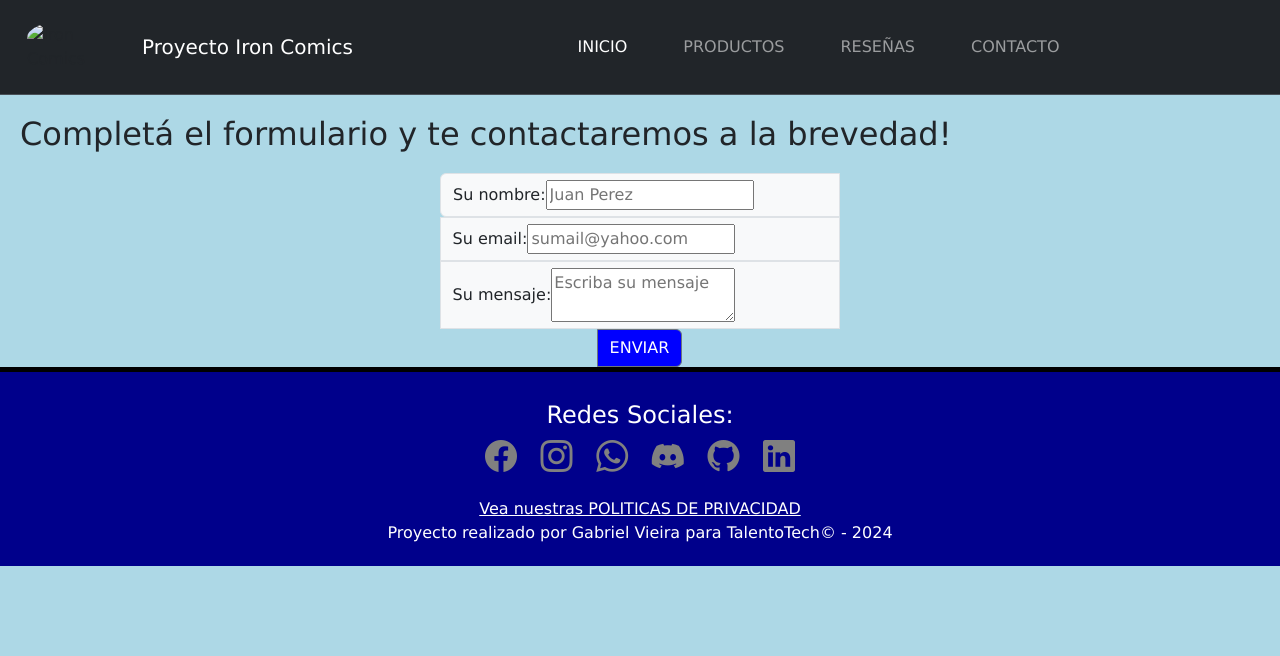
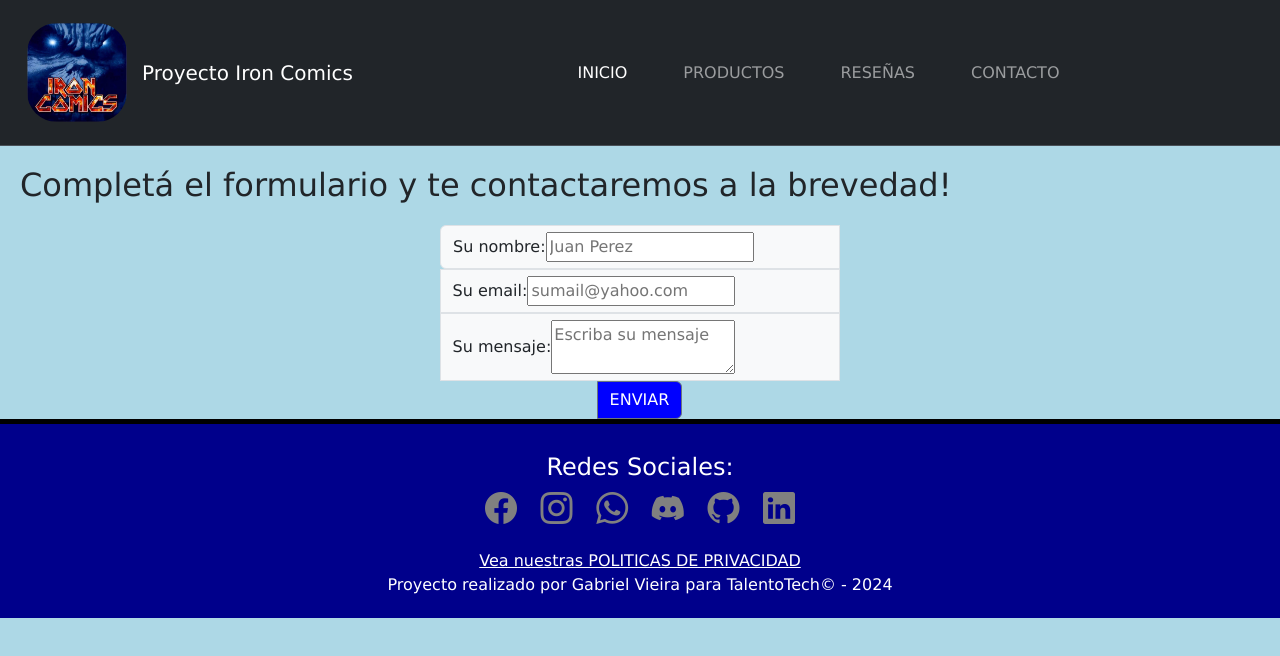
Before and after one commit to GoV1982/IronComics, a plain HTML site: page pages/Contacto.html in a window 1280 px wide. Drawn offline with nearby package versions, Linux system fonts and the light colour scheme; the site is published under a folder, as on GitHub Pages, so addresses that start at the root find nothing.

Commit message:
Solucionado errores en sub paginas

```diff
--- a/pages/Contacto.html
+++ b/pages/Contacto.html
@@ -18,7 +18,7 @@
         <!--navbar-->
         <nav class="navbar navbar-expand-lg bg-primary bg-dark border-bottom border-body" data-bs-theme="dark">
             <div class="container-fluid">
-                <img src="/Imagenes/iron comics.jpg" alt="Iron Comics" width="100px" class="imgLogo">
+                <img src="../Imagenes/iron comics.jpg" alt="Iron Comics" width="100px" class="imgLogo">
                 <a class="navbar-brand" href="#">Proyecto Iron Comics</a>
                 <button class="navbar-toggler" type="button" data-bs-toggle="collapse"
                     data-bs-target="#navbarSupportedContent" aria-controls="navbarSupportedContent"
```
Also changed, not shown: pages/Productos.html (+1 -1 lines), pages/Resenas.html (+1 -1 lines).
